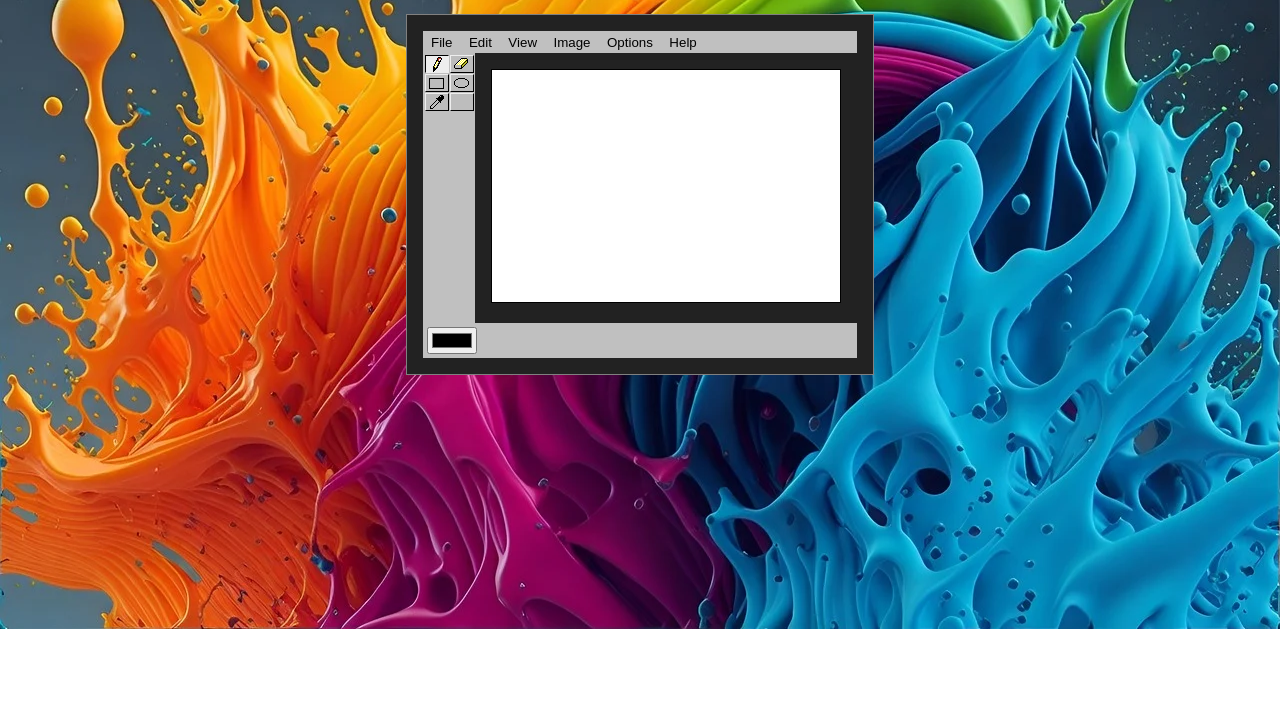
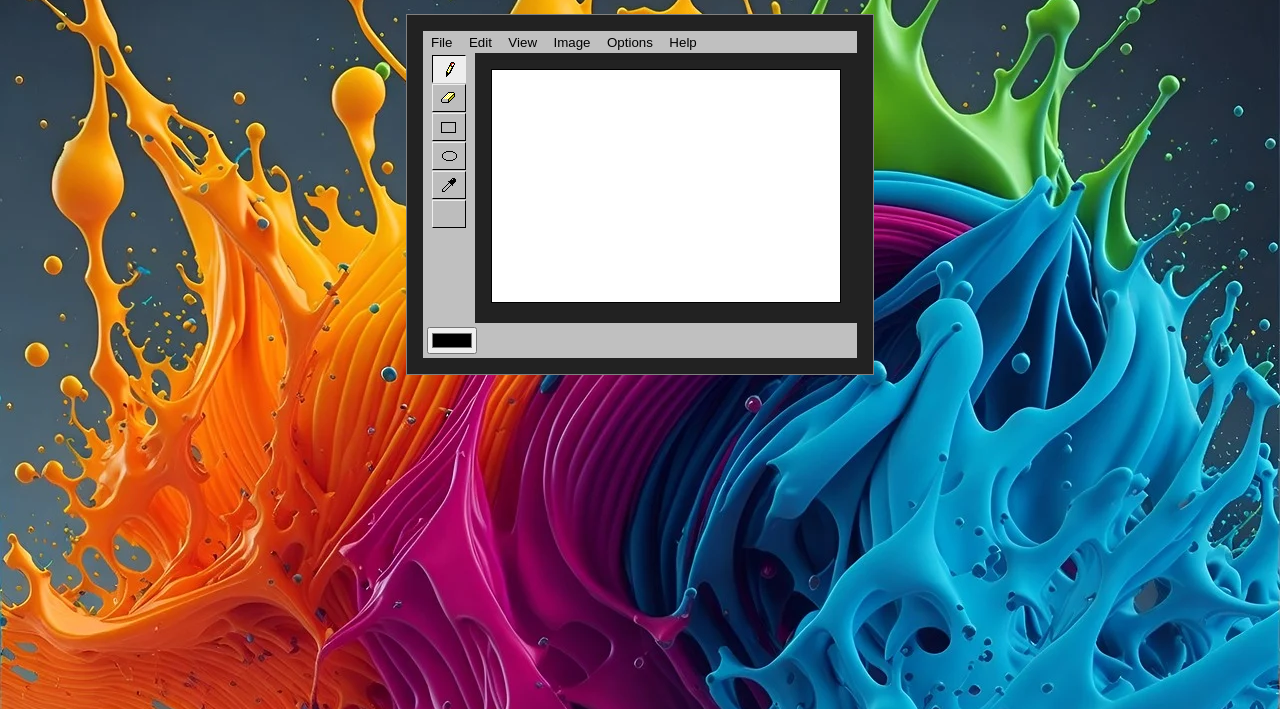
Before and after one commit to nelsonivanlobo/Paint-clone, a plain HTML site: page index.html in a window 1280 px wide. Shown: the part 91-800 px from the top of the page. Drawn offline with Linux system fonts and the light colour scheme.

Commit message:
cambio de posiciones

```diff
--- a/index.css
+++ b/index.css
@@ -7,12 +7,20 @@
     body {
       font-family: 'Arial', sans-serif;
       background-image: url("img/paint.webp");
-      background-size: cover;
+/*       background-size: cover;
       background-position: center;
       background-repeat: no-repeat;
       padding: 16px;
       max-width: 500px;
+      margin: 0 auto; */
+      padding: 16px;
+      max-width: 500px;
       margin: 0 auto;
+
+      background-size: cover;
+      background-attachment: fixed;
+      background-position: center;
+      height: 100vh;
     }
 
     h1 {
@@ -101,8 +109,11 @@
       }
 
       button {
-        width: 24px;
-        height: 18px;
+/*         width: 24px;
+        height: 18px; */
+
+        width: 34px;
+        height: 28px;
 
         background: #bdbdbd url('/img/draw.png') no-repeat center;
 
```
